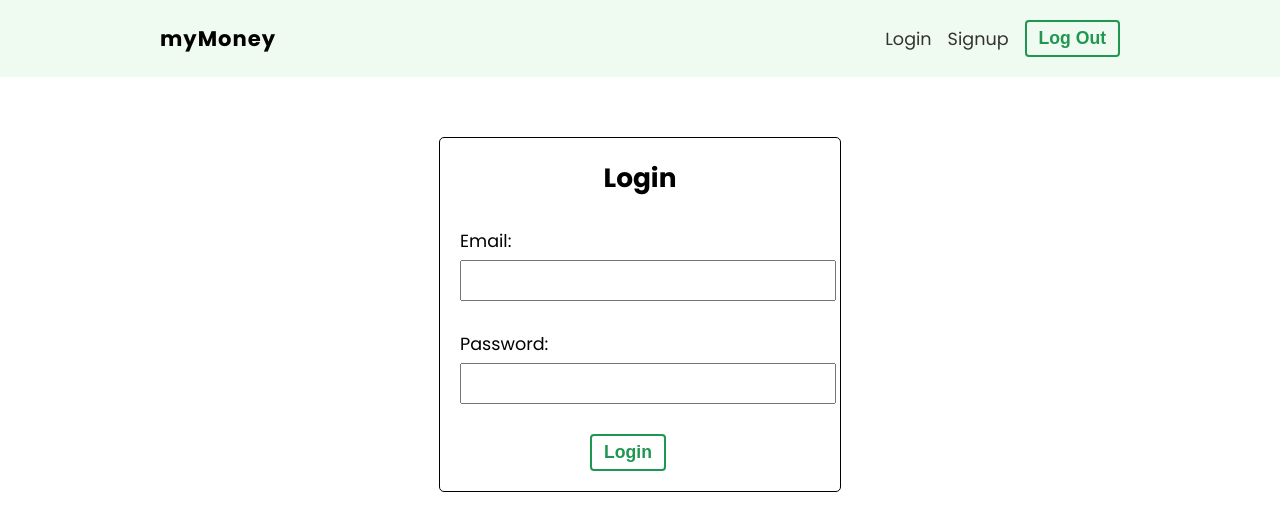
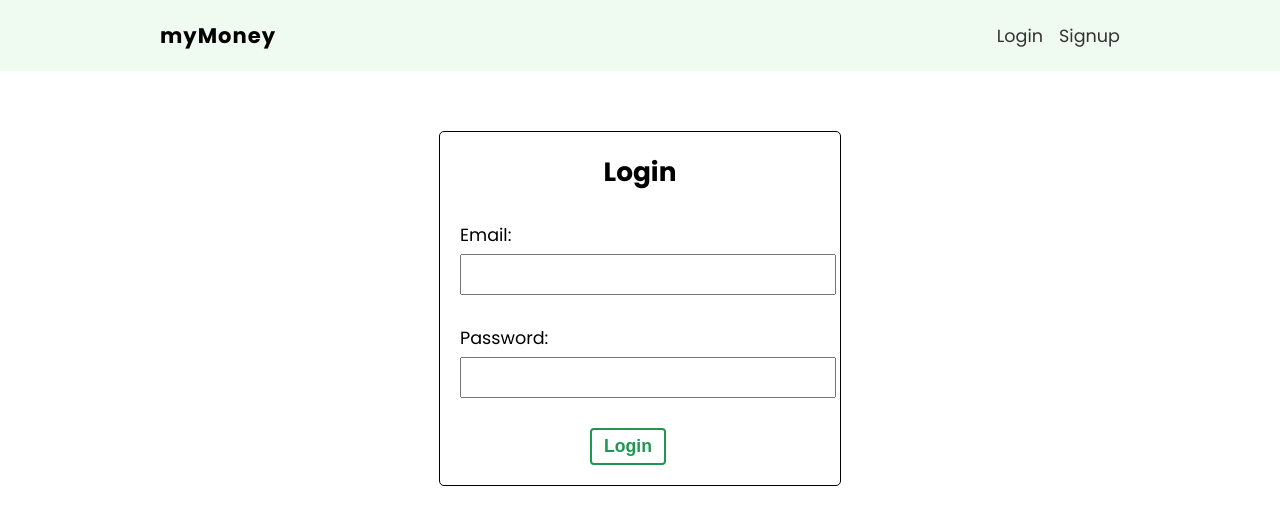
Before and after one commit to Ebonwulf/my-money, a React (Create React App) app: page /login in a window 1280 px wide. Shown: the top 530 px of the page. Built offline with nearby package versions, Linux system fonts and the light colour scheme.

Commit message:
useLogin hook implemented in the Login page component. useAuthContext hook used in the navbar component to alter what is displayed in the navbar based on if a user is logged in or not

```diff
--- a/src/Components/NavBar/NavBar.jsx
+++ b/src/Components/NavBar/NavBar.jsx
@@ -1,24 +1,36 @@
 import { Link } from 'react-router-dom';
 import { useLogout } from '../../Hooks/useLogout';
+import { useAuthContext } from '../../Hooks/useAuthContext';
 import styles from './NavBar.module.scss';
 
 const NavBar = () => {
   const { logout } = useLogout();
+  const { user } = useAuthContext();
   return (
     <nav className={styles.navbar}>
       <ul>
         <li className={styles.title}>myMoney</li>
+        {!user && (
+          <>
             <li>
               <Link to='/login'>Login</Link>
             </li>
             <li>
               <Link to='/signup'>Signup</Link>
             </li>
+          </>
+        )}
+
+        {user && (
+          <>
+            <li>Hello {user.displayName}</li>
             <li>
               <button className='btn' onClick={logout}>
                 Log Out
               </button>
             </li>
+          </>
+        )}
       </ul>
     </nav>
   );
--- a/src/Pages/Login/Login.jsx
+++ b/src/Pages/Login/Login.jsx
@@ -1,13 +1,15 @@
 import { useState } from 'react';
+import { useLogin } from '../../Hooks/useLogin';
 import styles from './Login.module.scss';
 
 const Login = () => {
   const [email, setEmail] = useState('');
   const [password, setPassword] = useState('');
+  const { login, error, isPending } = useLogin();
 
   const handleSubmit = (e) => {
     e.preventDefault();
-    console.log(email, password);
+    login(email, password);
   };
 
   {
@@ -33,7 +35,13 @@
         />
       </label>
       {/*we don't need the styles.classname for the buttom because they styles are in the index.scss file, which is not a module file */}
-      <button className='btn'>Login</button>
+      {!isPending && <button className='btn'>Login</button>}
+      {isPending && (
+        <button className='btn' disabled>
+          Loading...
+        </button>
+      )}
+      {error && <p>{error}</p>}
     </form>
   );
 };
```
Lines whose indentation alone changed are shown as unchanged.
